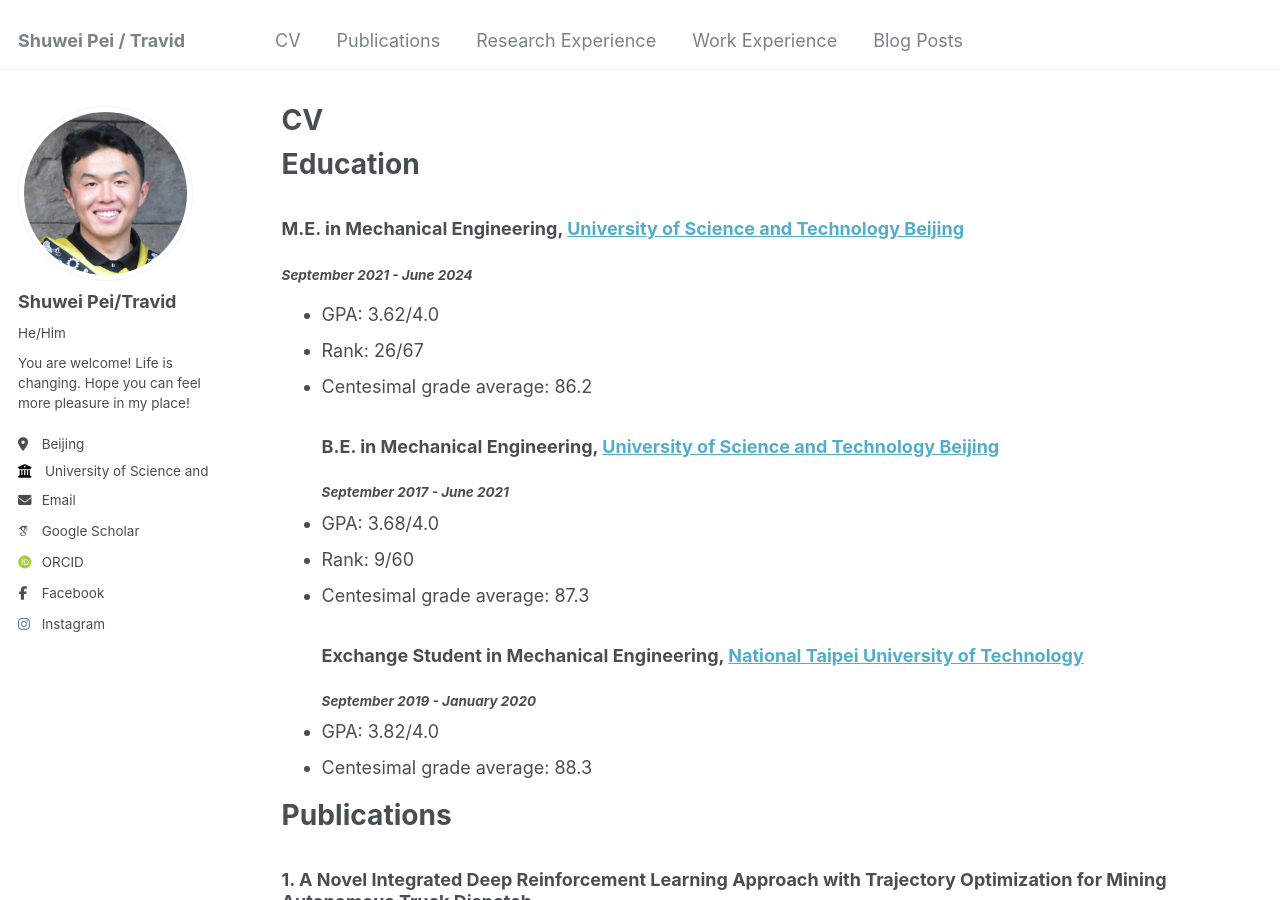
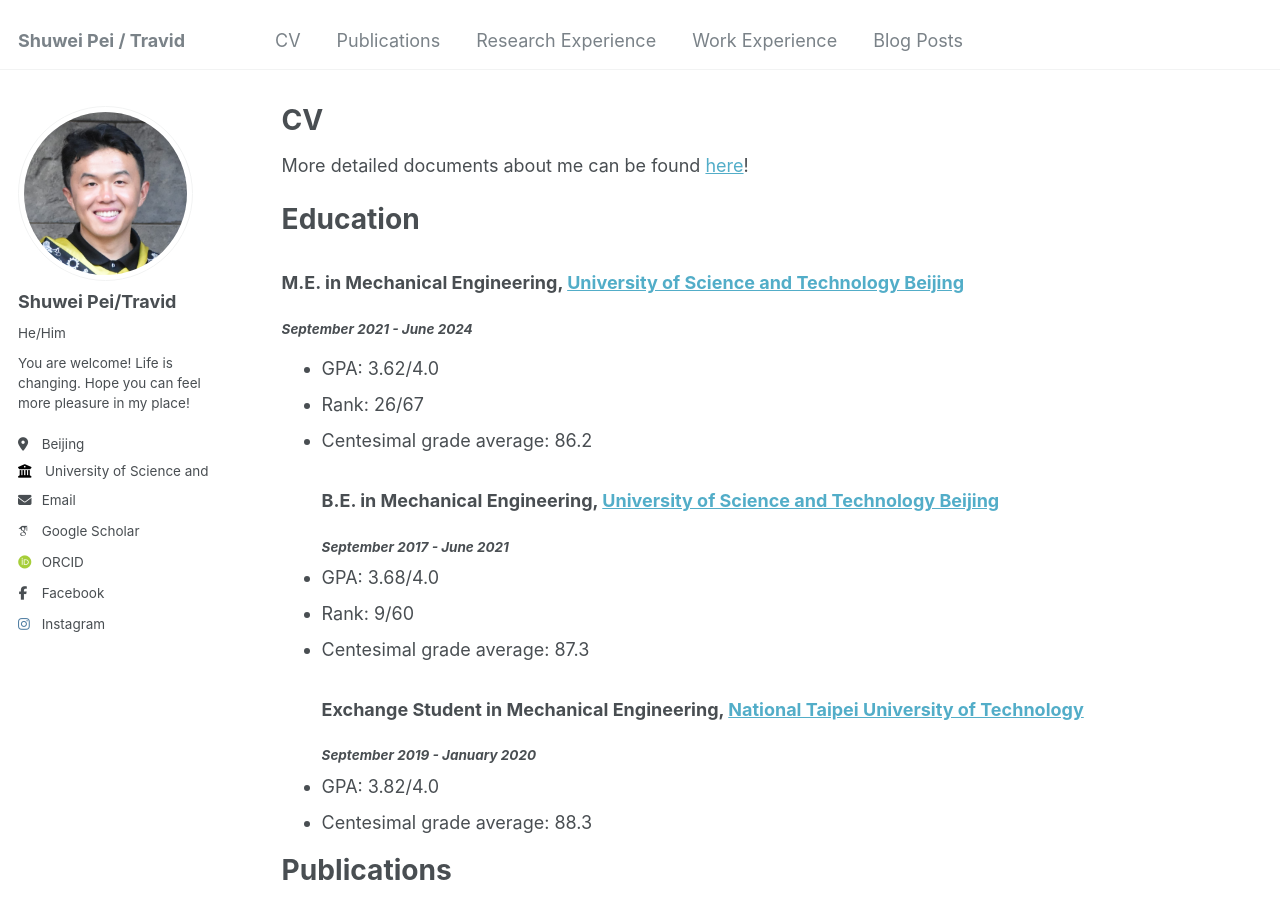
Before and after one commit to Travid-Pei/Travid-Pei.github.io, a Jekyll site: the page built from _pages/cv.md, in a window 1280 px wide and 900 px high. Built offline with Jekyll 4.4.1, drawn with Linux system fonts in a browser that asks for light colours; some web fonts are replaced.

Commit message:
Update cv.md

```diff
--- a/_pages/cv.md
+++ b/_pages/cv.md
@@ -8,6 +8,8 @@ redirect_from:
 ---
 
 {% include base_path %}
+
+More detailed documents about me can be found [here](https://travid-pei.github.io//year-archive/)!
 
 Education
 ======
```
